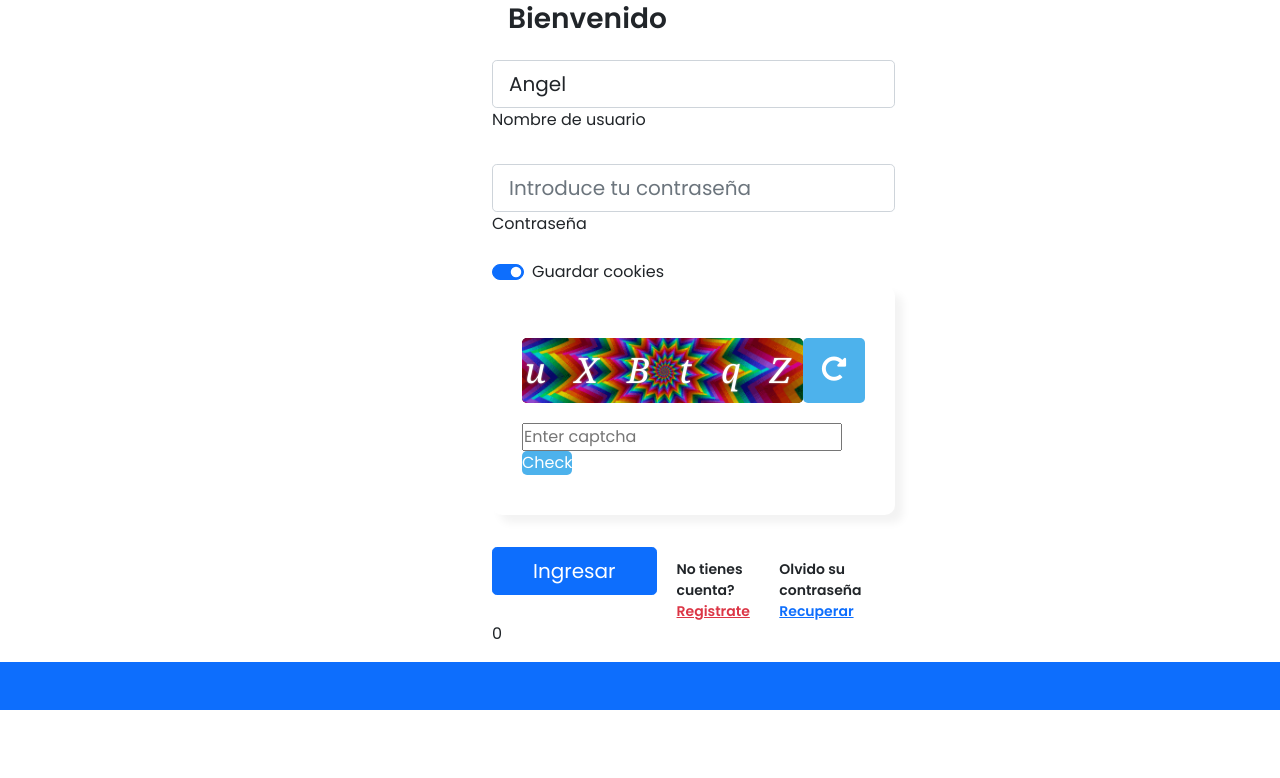
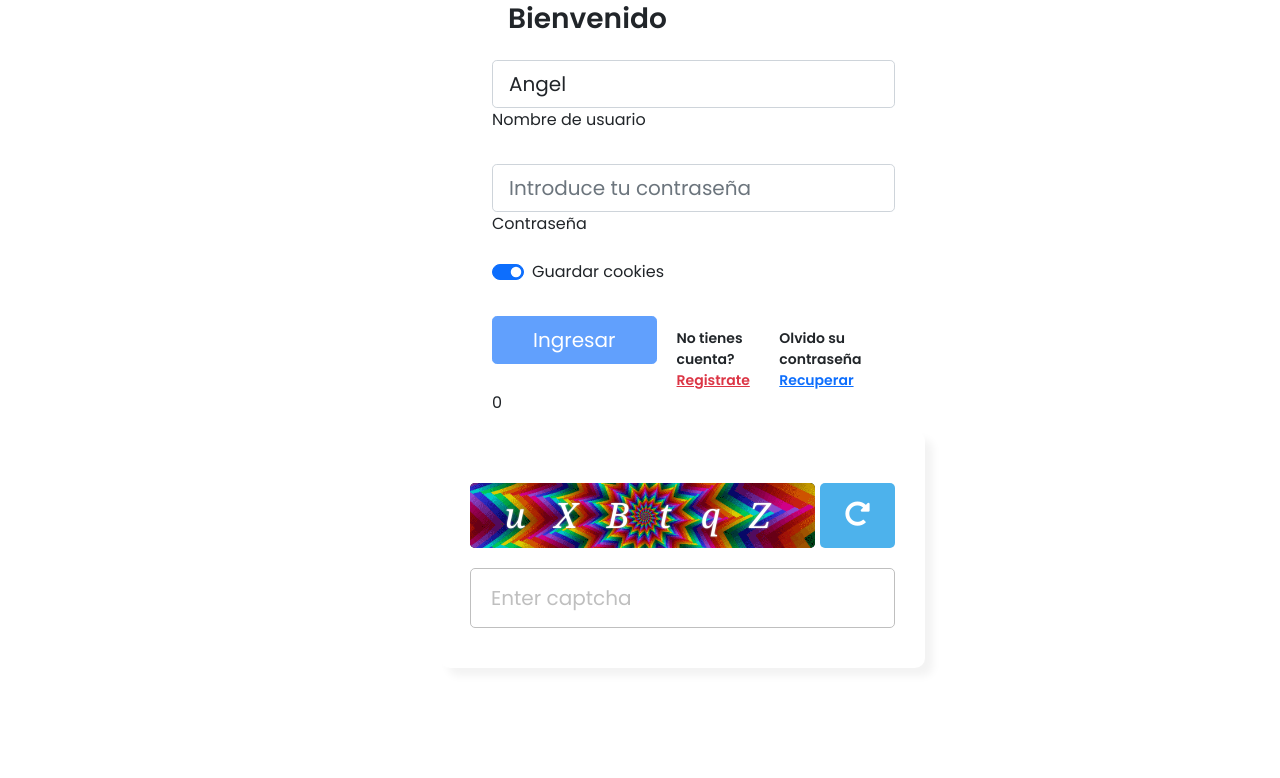
Before and after one commit to NotAngelexe/AvanceLoggin, a PHP site: page /login.php in a window 1280 px wide. Shown: the part 70-848 px from the top of the page. Run offline with PHP 8.4, Linux system fonts and the light colour scheme.

Commit message:
Pues creo que ya no falta nada, si ves algo me dices

```diff
--- a/login/login.php
+++ b/login/login.php
@@ -1,8 +1,8 @@
 <?php
 session_start();
 $_SESSION['intentosLogin'] = 0;
-$_SESSION["name"]="Angel";
-$_SESSION["pass"]="";
+$_SESSION["name"] = "Angel";
+$_SESSION["pass"] = "";
 ?>
 <!DOCTYPE html>
 <html lang="en">
@@ -11,18 +11,17 @@ $_SESSION["pass"]="";
     <meta charset="UTF-8">
     <meta http-equiv="X-UA-Compatible" content="IE=edge">
     <meta name="viewport" content="width=device-width, initial-scale=1.0">
-    <link rel="stylesheet" type="text/css" href="../css/main.css"/>
-    <link rel="stylesheet" href="style.css">
-    <link rel="stylesheet" href="https://cdnjs.cloudflare.com/ajax/libs/font-awesome/5.15.3/css/all.min.css"/>
+    <link rel="stylesheet" type="text/css" href="../css/main.css" />
+    <link rel="stylesheet" href="https://cdnjs.cloudflare.com/ajax/libs/font-awesome/5.15.3/css/all.min.css" />
     <link rel="icon" type="image/jpg" href="../media/logo.png" />
     <link href="https://cdn.jsdelivr.net/npm/bootstrap@5.0.2/dist/css/bootstrap.min.css" rel="stylesheet"
         integrity="sha384-EVSTQN3/azprG1Anm3QDgpJLIm9Nao0Yz1ztcQTwFspd3yD65VohhpuuCOmLASjC" crossorigin="anonymous">
+        <link rel="stylesheet" href="style.css">
     <title>Login</title>
 </head>
 
 <body>
-    <div
-        class="d-flex flex-column flex-md-row text-center text-md-start justify-content-between py-4 px-4 px-xl-5 bg-primary">
+    <div class="d-flex flex-column flex-md-row text-center text-md-start justify-content-between py-4 px-4 px-xl-5 bg-primary">
         <!-- Copyright -->
         <div class="text-white mb-3 mb-md-0">
         </div>
@@ -47,8 +46,7 @@ $_SESSION["pass"]="";
                         <!-- Ususario -->
                         <div class="form-outline mb-4">
                             <input type="text" name="usuario" class="form-control form-control-lg"
-                                placeholder="Introduce tu nombre usuario"
-                                value="<?php if (isset($_SESSION["name"])) {
+                                placeholder="Introduce tu nombre usuario" value="<?php if (isset($_SESSION["name"])) {
                                     echo $_SESSION["name"];
                                 } ?>" required />
                             <label class="form-label" for="form3Example3">Nombre de usuario</label>
@@ -57,8 +55,7 @@ $_SESSION["pass"]="";
                         <!-- Password -->
                         <div class="form-outline mb-3">
                             <input type="password" name="pass" class="form-control form-control-lg"
-                                placeholder="Introduce tu contraseña"
-                                value="<?php if (isset($_SESSION["pass"])) {
+                                placeholder="Introduce tu contraseña" value="<?php if (isset($_SESSION["pass"])) {
                                     echo $_SESSION["pass"];
                                 } ?>" required />
                             <label class="form-label" for="form3Example4">Contraseña</label>
@@ -69,30 +66,14 @@ $_SESSION["pass"]="";
                                 checked>
                             <label class="form-check-label" for="flexSwitchCheckChecked">Guardar cookies</label>
                             <?php
-                            setcookie($_SESSION["name"],$_SESSION["pass"]);
+                            setcookie($_SESSION["name"], $_SESSION["pass"]);
                             ?>
                         </div>
-
-                        <div class="wrapper">
-                            <div class="captcha-area">
-                                <div class="captcha-img">
-                                    <img src="captcha-bg.gif" alt="Captch Background">
-                                    <span class="captcha"></span>
-                                </div>
-                                <button class="reload-btn"><i class="fas fa-redo-alt"></i></button>
-                            </div>
-                            <form action="#" class="input-area">
-                                <input type="text" placeholder="Enter captcha" maxlength="6" spellcheck="false"
-                                    required>
-                                <button class="check-btn">Check</button>
-                            </form>
-                            <div class="status-text"></div>
-                        </div>
-
                         <div class=" d-flex  text-center text-lg-start mt-4 pt-2 flex-row justify-content-between">
                             <div style="margin-right:20px">
                                 <button type="submit" name="btn-ingresar" value="enviar" class="btn btn-primary btn-lg"
-                                    style="padding-left: 2.5rem; padding-right: 2.5rem;">Ingresar</button>
+                                    id="btn" style="padding-left: 2.5rem; padding-right: 2.5rem;"
+                                    disabled>Ingresar</button>
                             </div>
                             <br>
                             <p class="small fw-bold mt-2 pt-1 mb-0">No tienes cuenta? <a href="register.php"
@@ -108,8 +89,24 @@ $_SESSION["pass"]="";
                 </div>
             </div>
         </div>
-        <div
-            class="d-flex flex-column flex-md-row text-center text-md-start justify-content-between py-4 px-4 px-xl-5 bg-primary">
+        <div class="wrapper" style="">
+            <div class="captcha-area">
+                <div class="captcha-img">
+                    <img src="captcha-bg.gif" alt="Captch Background">
+                    <span class="captcha"></span>
+                </div>
+                <button class="reload-btn"><i class="fas fa-redo-alt"></i></button>
+            </div>
+            <form action="#" class="input-area">
+                <input type="text" placeholder="Enter captcha" maxlength="6" spellcheck="false" required>
+                <button class="check-btn">Check</button>
+            </form>
+            <div class="status-text">
+
+            </div>
+        </div>
+        </div class="d-flex flex-column flex-md-row text-center text-md-start justify-content-between py-4 px-4 px-xl-5
+        bg-primary">
         <!-- Copyright -->
         <div class="text-white mb-3 mb-md-0">
         </div>
--- a/login/script.js
+++ b/login/script.js
@@ -25,6 +25,7 @@ checkBtn.addEventListener("click", e => { e.preventDefault();
   statusTxt.style.display = "block";
   let inputVal = inputField.value.split('').join(' ');
   if (inputVal == captcha.innerText) { //Si coincide
+    document.getElementById("btn").disabled=false;
     alert("Next papu");
     statusTxt.style.color = "#4db2ec";
     statusTxt.innerText = "No eres un robot xd";
--- a/login/style.css
+++ b/login/style.css
@@ -14,10 +14,9 @@
   display: flex;
   align-items: center;
   justify-content: center;
-  min-height: 100vh;
-  background: #4db2ec;
 } */
 .wrapper{
+  margin-left: 440px;
   max-width: 485px;
   width: 100%;
   background: #fff;
```
Also changed, not shown: login/index.php (deleted, +0 -29 lines). Lines whose indentation alone changed are shown as unchanged.
